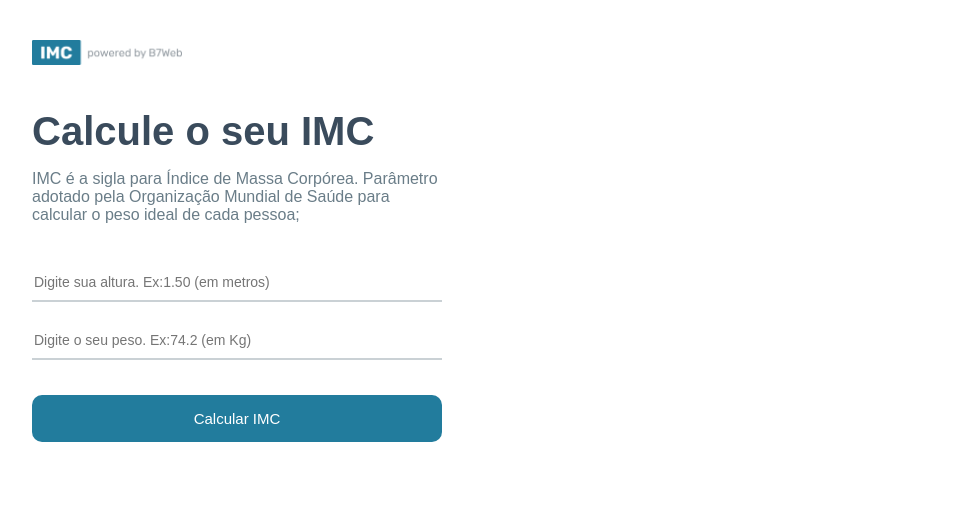
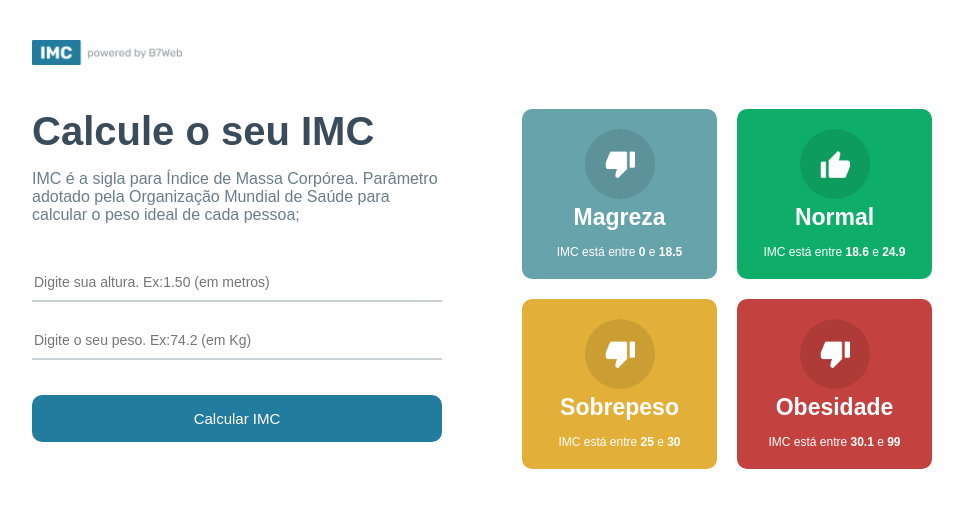
Before and after one commit to SilvanMoura/calculator_IMC_react-ts, a React (Vite) app: page / in a window 1280 px wide. Shown: the top 508 px of the page, without its empty margins (158-1121 px from the left). Built offline with nearby package versions, Linux system fonts and the light colour scheme.

Commit message:
Criando e estilizando component GridItem e estilizando

```diff
--- a/src/App.module.css
+++ b/src/App.module.css
@@ -61,9 +61,15 @@
     opacity: 0.8;
 }
 
-
-
 .container .rightSide{
     flex: 1;
     margin-left: 40px;
+    display:flex;
 }
+
+.rightSide .grid{
+    flex: 1;
+    display: grid;
+    grid-template-columns: repeat(2, 1fr);
+    gap: 20px;
+}
--- a/src/App.tsx
+++ b/src/App.tsx
@@ -2,6 +2,7 @@
 import styles from './App.module.css';
 import poweredImage from "./assets/powered.png";
 import { levels, calculateImc} from './helpers/imc';
+import {GridItem} from './components/GridItem';
 
 let App = ()=> {
   let [heightField, setHeightField] = useState<number>(0);
@@ -52,9 +53,9 @@
         </div>
         <div className={styles.rightSide}>
           <div className={styles.grid}>
-            {levels.map( (item, key)=>{
-                <div key={key}>{item.title}</div>
-            } )}
+            {levels.map( (item, key)=>(
+                <GridItem key={key} item={item}></GridItem>
+             ) )}
 
           </div>
         </div>
--- /dev/null
+++ b/src/components/GridItem/GridItem.module.css
@@ -0,0 +1,31 @@
+.main{
+    flex: 1;
+    color: #FFF;
+    border-radius: 10px;
+    display: flex;
+    justify-content: center;
+    align-items: center;
+    flex-direction: column;
+    padding: 20px;
+}
+
+.gridIcon{
+    width: 70px;
+    height: 70px;
+    border-radius: 50%;
+    background-color: rgba(0, 0, 0, 0.1);
+    display: flex;
+    justify-content: center;
+    align-items: center;
+}
+
+.gridTitle{
+    font-size: 23px;
+    font-weight: bold;
+    margin-top: 5px;
+}
+
+.gridInfo{
+    font-size: 12px;
+    margin-top: 14px;
+}
--- /dev/null
+++ b/src/components/GridItem/index.tsx
@@ -0,0 +1,23 @@
+import {level} from '../../helpers/imc';
+import styles from './GridItem.module.css';
+import upImage from '../../assets/up.png';
+import downImage from '../../assets/down.png';
+
+type Props = {
+    item: level;
+};
+export let GridItem = ({item}:Props)=>{
+    return(
+        <div className={styles.main} style={{backgroundColor: item.color}}>
+            <div className={styles.gridIcon}>
+                <img src={item.icon === 'up' ? upImage : downImage} alt="" width="30" />
+            </div>
+            <div className={styles.gridTitle}>{item.title}</div>
+            <div className={styles.gridInfo}>
+                <>
+                    IMC está entre <strong>{item.imc[0]}</strong> e <strong>{item.imc[1]}</strong>
+                </>
+            </div>
+        </div>
+    );
+};
```
